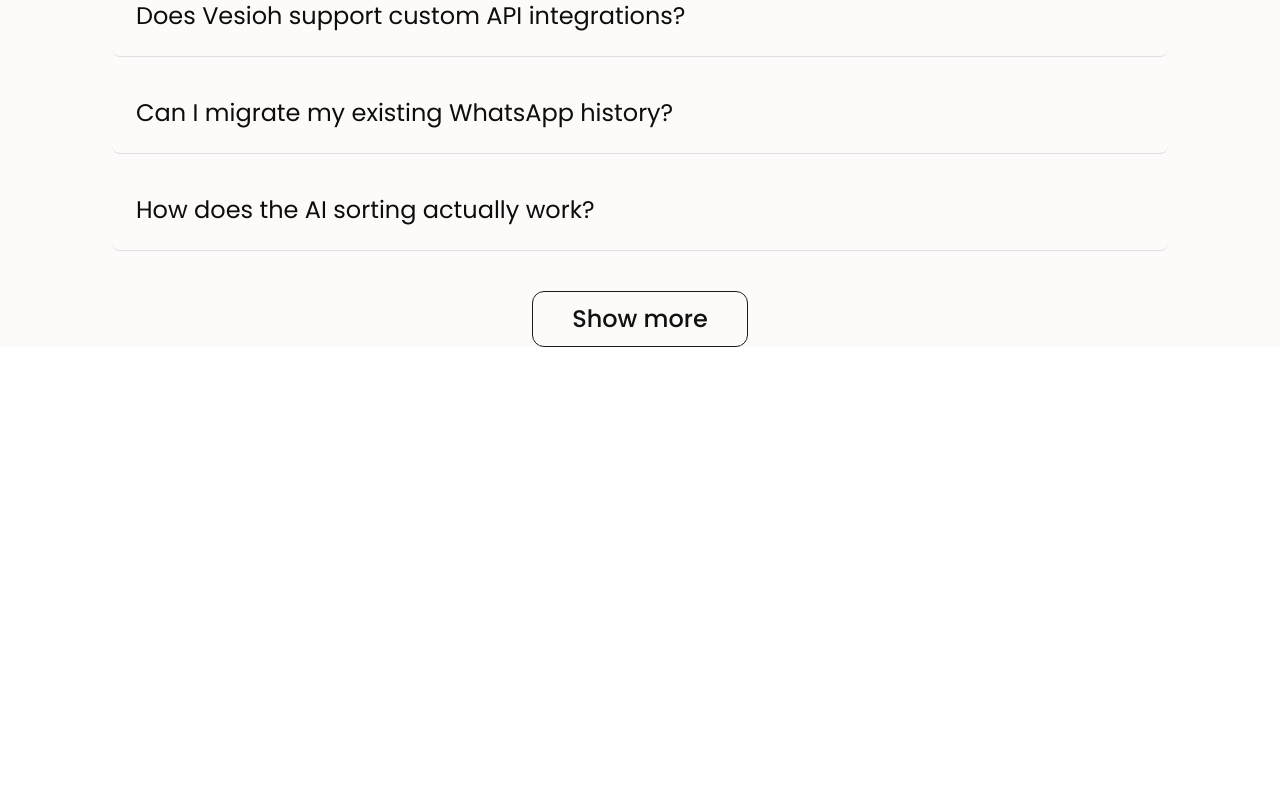
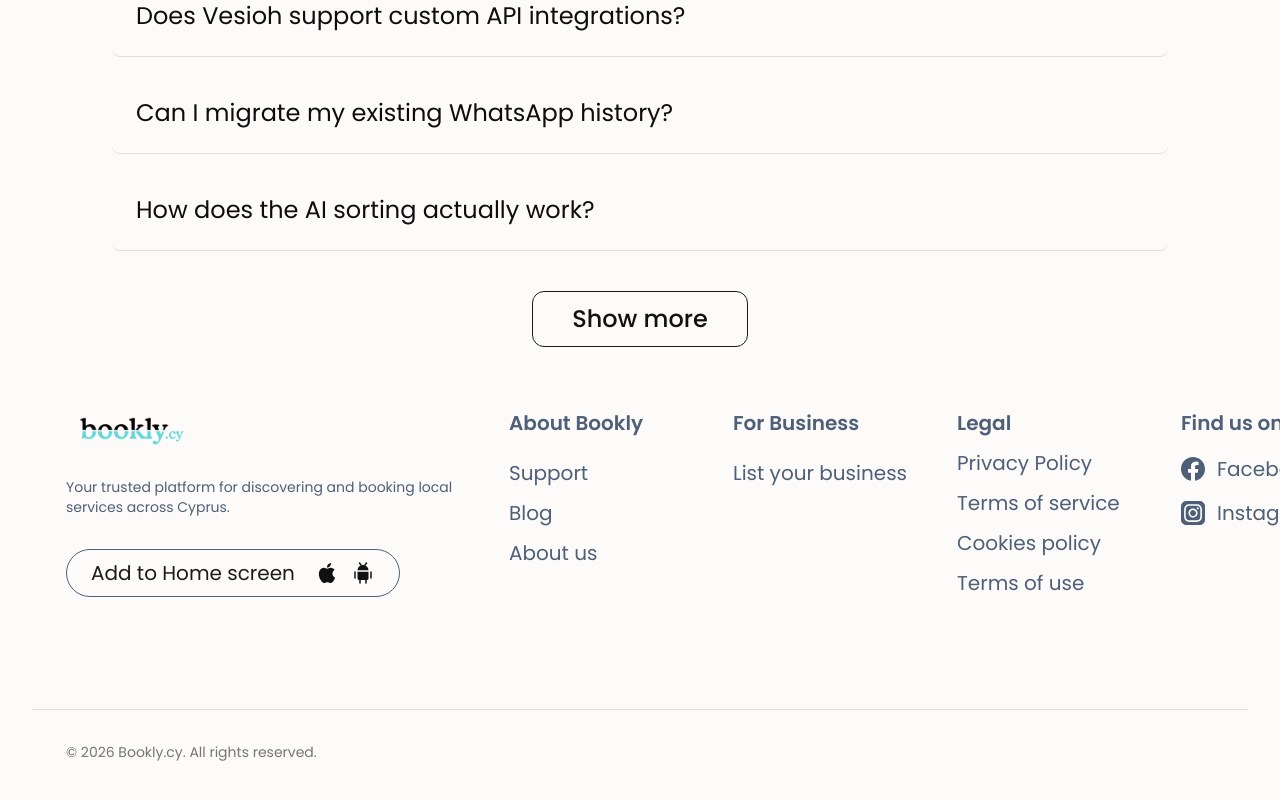
Before and after one commit to SaifulET/Iron_Frontend, a Next.js app: page / in a window 1280 px wide. Shown: the part 6796-7596 px from the top of the page. Before the commit the page ends 7143 px from the top, so only its background shows below. Built offline with nearby package versions, Linux system fonts and the light colour scheme; some icons are missing.

Commit message:
footer section done

```diff
--- a/src/app/page.tsx
+++ b/src/app/page.tsx
@@ -12,6 +12,7 @@ import WhyChooseUs from "@/components/WhyChooseUs";
 import AddToHomeScreenButton from "@/components/AddToHomeScreenButton";
 import BusinessMockup from "@/components/BusinessMockup";
 import FaqSection from "@/components/FaqSection";
+import Footer from "@/components/Footer";
 
 export default function LandingPage() {
   const router = useRouter();
@@ -1049,6 +1050,7 @@ export default function LandingPage() {
 
       <BusinessMockup />
       <FaqSection />
+      <Footer />
     </div>
   );
 }
--- /dev/null
+++ b/src/components/Footer.tsx
@@ -0,0 +1,153 @@
+"use client";
+
+import React from "react";
+
+export default function Footer() {
+  return (
+    <footer className="w-full bg-transparent mt-[66px] pb-14 font-poppins">
+      {/* Centered Content Wrapper */}
+      <div className="max-w-[1440px] mx-auto w-full px-4 md:px-[32px] flex flex-col items-start gap-[40px]">
+
+        {/* Main Content Row */}
+        <div className="flex flex-col xl:flex-row items-start w-full gap-10 xl:gap-0 justify-between">
+
+          {/* Brand Column */}
+          <div className="flex flex-col items-start p-0 md:pb-[32px] md:pl-[34px] gap-[24px] w-full xl:max-w-[477px] shrink-0">
+            {/* Logo */}
+            <img
+              src="/img/logo.png"
+              alt="Bookly Logo"
+              className="w-[120px] h-[32.22px] object-cover"
+            />
+
+            {/* Description Container */}
+            <div className="flex flex-col items-start p-0 w-full max-w-[443px] mt-2">
+              <p className="font-manrope font-normal text-[14px] leading-[20px] text-[#4E5F78]">
+                Your trusted platform for discovering and booking local services across Cyprus.
+              </p>
+            </div>
+
+            {/* Add to Home screen Widget */}
+            <div className="box-border flex flex-row items-center justify-between py-[12px] px-[24px] gap-[20px] h-[48px] border border-[#4E5F78] rounded-[999px] cursor-pointer hover:bg-neutral-50 transition-colors mt-2">
+              <span className="font-poppins font-normal text-[18px] sm:text-[20px] leading-[24px] text-[#1C1B1C]">
+                Add to Home screen
+              </span>
+              {/* Icons wrapper */}
+              <div className="flex flex-row items-center p-0 gap-[12px] w-[60px] h-[24px]">
+                <img
+                  src="/Icons/apple.svg"
+                  alt="Apple Icon"
+                  className="w-6 h-6 object-contain"
+                />
+                <img
+                  src="/Icons/android.svg"
+                  alt="Android Icon"
+                  className="w-6 h-6 object-contain"
+                />
+              </div>
+            </div>
+          </div>
+
+          {/* Links Columns Wrapper */}
+          <div className="flex flex-row flex-wrap sm:flex-nowrap items-start p-0 gap-y-8 gap-x-4 xl:gap-[22px] w-full xl:w-[874px] justify-between">
+
+            {/* About Bookly */}
+            <div className="flex flex-col items-start p-0 gap-[20px] w-[calc(50%-16px)] sm:w-[202px] shrink-0">
+              <h4 className="font-poppins font-semibold text-[18px] sm:text-[20px] leading-[20px] text-[#4E5F78]">
+                About Bookly
+              </h4>
+              <div className="flex flex-col items-start p-0 w-full">
+                <a href="#" className="font-poppins font-normal text-[18px] sm:text-[20px] leading-[40px] text-[#4E5F78] hover:text-black transition-colors">
+                  Support
+                </a>
+                <a href="#" className="font-poppins font-normal text-[18px] sm:text-[20px] leading-[40px] text-[#4E5F78] hover:text-black transition-colors">
+                  Blog
+                </a>
+                <a href="#" className="font-poppins font-normal text-[18px] sm:text-[20px] leading-[40px] text-[#4E5F78] hover:text-black transition-colors">
+                  About us
+                </a>
+              </div>
+            </div>
+
+            {/* For Business */}
+            <div className="flex flex-col items-start p-0 gap-[20px] w-[calc(50%-16px)] sm:w-[202px] shrink-0">
+              <h4 className="font-poppins font-semibold text-[18px] sm:text-[20px] leading-[20px] text-[#4E5F78]">
+                For Business
+              </h4>
+              <div className="flex flex-col items-start p-0 w-full">
+                <a href="#" className="font-poppins font-normal text-[18px] sm:text-[20px] leading-[40px] text-[#4E5F78] hover:text-black transition-colors">
+                  List your business
+                </a>
+              </div>
+            </div>
+
+            {/* Legal */}
+            <div className="flex flex-col items-start p-0 gap-[20px] w-[calc(50%-16px)] sm:w-[202px] shrink-0">
+              <h4 className="font-poppins font-semibold text-[18px] sm:text-[20px] leading-[20px] text-[#4E5F78]">
+                Legal
+              </h4>
+              <div className="flex flex-col items-start p-0 w-full gap-[20px]">
+                <a href="#" className="font-poppins font-normal text-[18px] sm:text-[20px] leading-[20px] text-[#4E5F78] hover:text-black transition-colors">
+                  Privacy Policy
+                </a>
+                <a href="#" className="font-poppins font-normal text-[18px] sm:text-[20px] leading-[20px] text-[#4E5F78] hover:text-black transition-colors">
+                  Terms of service
+                </a>
+                <a href="#" className="font-poppins font-normal text-[18px] sm:text-[20px] leading-[20px] text-[#4E5F78] hover:text-black transition-colors">
+                  Cookies policy
+                </a>
+                <a href="#" className="font-poppins font-normal text-[18px] sm:text-[20px] leading-[20px] text-[#4E5F78] hover:text-black transition-colors">
+                  Terms of use
+                </a>
+              </div>
+            </div>
+
+            {/* Find us on social */}
+            <div className="flex flex-col items-start p-0 gap-[20px] w-[calc(50%-16px)] sm:w-[202px] shrink-0">
+              <h4 className="font-poppins font-semibold text-[18px] sm:text-[20px] leading-[20px] text-[#4E5F78]">
+                Find us on social
+              </h4>
+              <div className="flex flex-col items-start p-0 w-full gap-[20px] mt-1">
+
+                {/* Facebook Link */}
+                <a href="#" className="flex flex-row items-center gap-[12px] w-full cursor-pointer hover:opacity-80 transition-opacity">
+                  <img
+                    src="/Icons/FacebookGray.svg"
+                    alt="Facebook"
+                    className="w-6 h-6 object-contain shrink-0"
+                  />
+                  <span className="font-poppins font-normal text-[18px] sm:text-[20px] leading-[20px] text-[#4E5F78]">
+                    Facebook
+                  </span>
+                </a>
+
+                {/* Instagram Link */}
+                <a href="#" className="flex flex-row items-center gap-[12px] w-full cursor-pointer hover:opacity-80 transition-opacity">
+                  <img
+                    src="/Icons/instagram.svg"
+                    alt="Instagram"
+                    className="w-6 h-6 object-contain shrink-0"
+                  />
+                  <span className="font-poppins font-normal text-[18px] sm:text-[20px] leading-[20px] text-[#4E5F78]">
+                    Instagram
+                  </span>
+                </a>
+
+              </div>
+            </div>
+
+          </div>
+
+        </div>
+
+        {/* Bottom Bar */}
+        <div className="border-t border-[#DEDDE3] pt-[32px] pb-0 flex justify-start items-center w-full mt-[40px]">
+          <p className="font-poppins font-normal text-[14px] leading-[20px] text-[#757575] md:pl-[34px] text-left">
+            © 2026 Bookly.cy. All rights reserved.
+          </p>
+        </div>
+
+      </div>
+    </footer>
+  );
+}
```
Also changed, not shown: public/Icons/FacebookGray.svg (added), public/Icons/instagram.svg (added).
